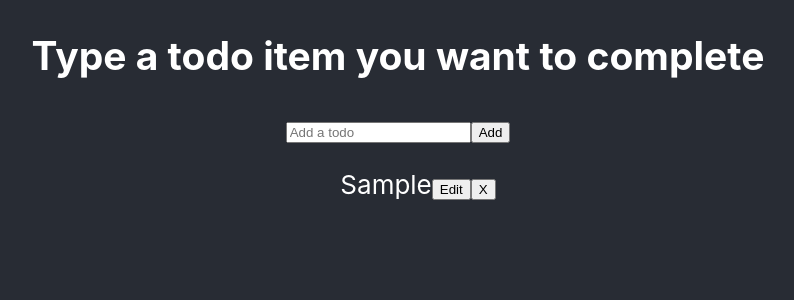
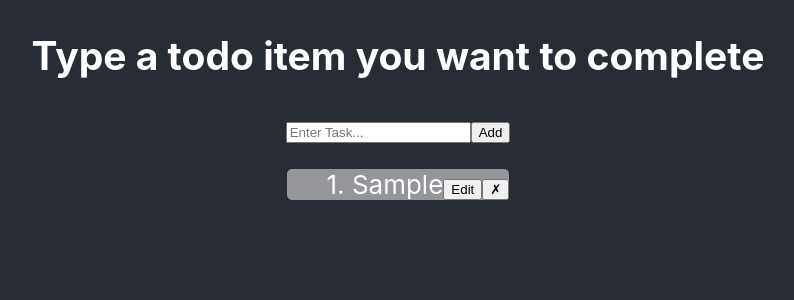
Before and after one commit to Thatguy560/Superplanner, a React (Create React App) app: page / in a window 1280 px wide. Both pictures are taken after typing "Sample" into the empty fields and a click on the button "Add". Shown: the top 300 px of the page, without its empty margins (242-1036 px from the left). Built offline with nearby package versions, Linux system fonts and the light colour scheme.

Commit message:
Added ability to delete tasks, updated CSS slightly

```diff
--- a/src/App.js
+++ b/src/App.js
@@ -6,7 +6,7 @@ function App() {
   const [list, updateList] = React.useState([]);
 
   const toDoItem = (item) => {
-    let newItem = item.target.value;
+    let newItem = { text: item.target.value, key: Date.now() };
     setItem(newItem);
   };
 
@@ -15,8 +15,12 @@ function App() {
     document.getElementById("Input").value = "";
   };
 
-  const deleteItem = () => {
-    console.log("this will delete particular item");
+  const deleteItem = (index) => {
+    updateList((prevState) => {
+      let items = [...prevState];
+      items.splice(index, 1);
+      return items;
+    });
   };
 
   return (
@@ -24,7 +28,7 @@ function App() {
       <h2>Type a todo item you want to complete</h2>
       <input
         type="text"
-        placeholder="Add a todo"
+        placeholder="Enter Task..."
         id="Input"
         onChange={toDoItem}
       />
@@ -33,13 +37,17 @@ function App() {
       </button>
       {list.map((item, index) => {
         return (
-          <ol key={index}>
-            {item[0].toUpperCase() + item.slice(1).toLowerCase()}
-            <button>Edit</button>
-            <button id="Delete" onClick={deleteItem}>
-              X
-            </button>
-          </ol>
+          <p id="list">
+            <ol key={index}>
+              {`${index + 1}. ${item.text[0].toUpperCase()}${item.text
+                .slice(1)
+                .toLowerCase()}`}
+              <button>Edit</button>
+              <button id="Delete" onClick={() => deleteItem(index)}>
+                ✗
+              </button>
+            </ol>
+          </p>
         );
       })}
     </div>
--- a/src/css/App.css
+++ b/src/css/App.css
@@ -21,8 +21,17 @@
   bottom: 0;
 }
 
-.App p {
+.App p#list {
+  background-color: rgba(255, 255, 255, 0.5);
+  width: fit-content;
+  margin-left: auto;
+  margin-right: auto;
+  text-align: left;
+  border-radius: 5px;
+}
 
+.App ol {
+  /* text-decoration: line-through; */
 }
 
 .App input {
```
Also changed, not shown: 1 other file (tests, documents, lock files or other folders).
